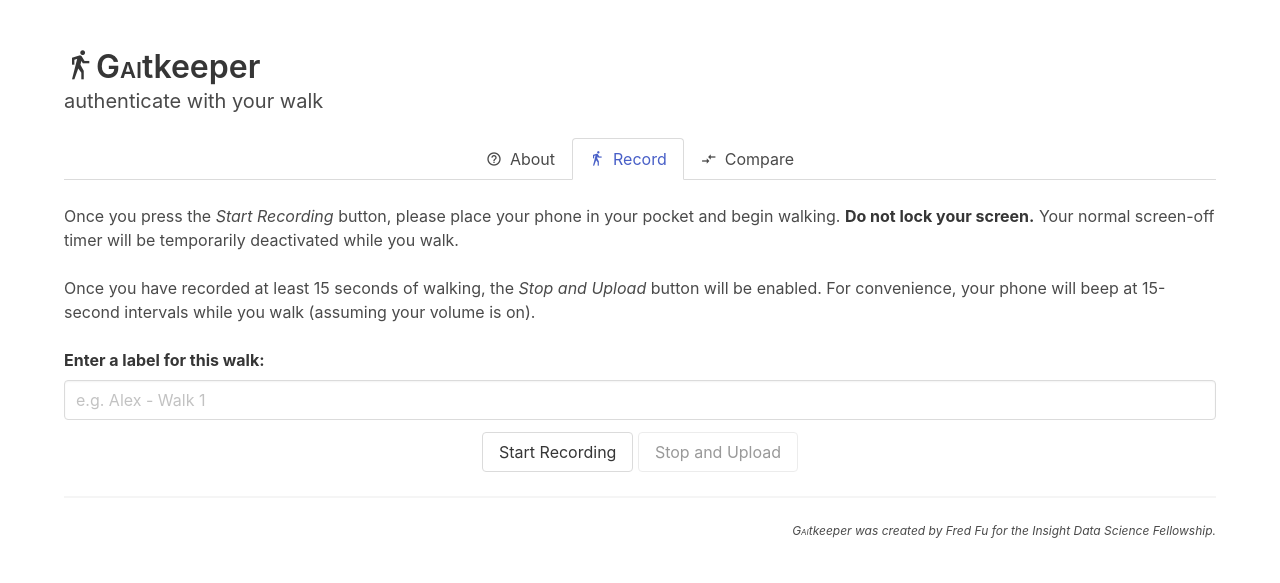
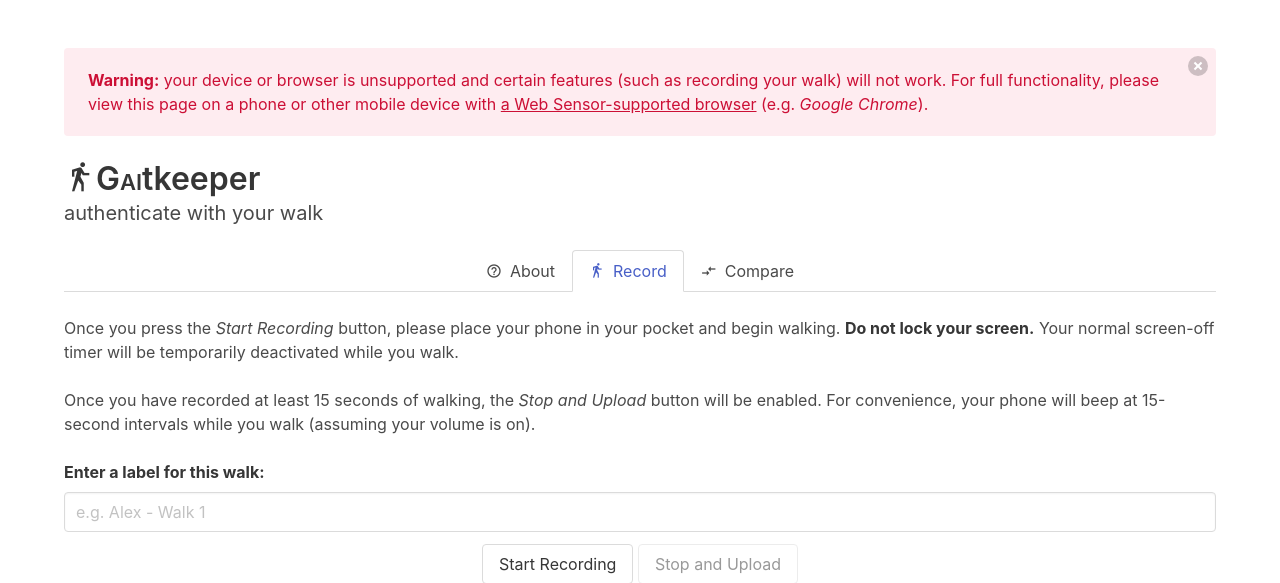
Before and after one commit to f--f/gaitkeeper, a Flask app: page /record in a window 1280 px wide. Shown: the top 583 px of the page. Run offline with Flask 2, Linux system fonts and the light colour scheme; parts of the project's set-up code (start-up, migrations or seed data) failed here and were passed over; some libraries are stand-ins or nearby versions.

Commit message:
Add browser and device check/warning message to web app

```diff
--- a/web/templates/base.html
+++ b/web/templates/base.html
@@ -18,7 +18,7 @@
   <!-- TODO: Add warning if user agent is not mobile Google Chrome. -->
   <section class="section">
     <div class="container">
-    <h1 class="title"><span class="mdi mdi-walk"></span>G<span style="font-variant:small-caps">ai</span>tkeeper</h1>
+    <h1 class="title" id="title"><span class="mdi mdi-walk"></span>G<span style="font-variant:small-caps">ai</span>tkeeper</h1>
     <h2 class="subtitle">authenticate with your walk</h2>
 
     <div class="tabs is-centered is-boxed">
@@ -54,7 +54,49 @@
     </p>
     </div>
   </section>
+  <script>
+    // Check if sensors are supported
+    var isSensorSupported = true
+    try {
+      for (let sensor of [
+        new LinearAccelerationSensor({ frequency: 60 }),
+        new Gyroscope({ frequency: 60 })
+      ]) {
+        sensor.onerror = event => {
+          if (isSensorSupported) {
+            isSensorSupported = false
+            console.log("Sensor support not found.")
+            showMissingSensorNotification()
+          }
+        }
+        sensor.start()
+      }
+    } catch(error) {
+      isSensorSupported = false
+      console.log("Sensor support not found.")
+      showMissingSensorNotification()
+    }
 
+    // Add notification for missing sensors
+    function showMissingSensorNotification() {
+      const title = document.getElementById("title")
+      title.insertAdjacentHTML("beforebegin",
+        `<div class="notification is-danger is-light" id="sensorMissing">
+            <button class="delete"></button>
+            <strong>Warning:</strong> your device or browser is unsupported and certain features (such as recording your walk) will not work.
+            For full functionality, please view this page on a phone or other mobile device with
+            <a href="https://developer.mozilla.org/en-US/docs/Web/API/Sensor_APIs#Browser_compatibility" target="_blank" rel="noopener">a Web Sensor-supported browser</a> (e.g. <i>Google Chrome</i>).
+          </div>
+        `);
+      // Bind (x) button to close the notification
+      (document.querySelectorAll('.notification .delete') || []).forEach(($delete) => {
+        $notification = $delete.parentNode;
+        $delete.addEventListener('click', () => {
+          $notification.parentNode.removeChild($notification);
+        });
+      });
+    }
+  </script>
 </body>
 
 </html>
```
